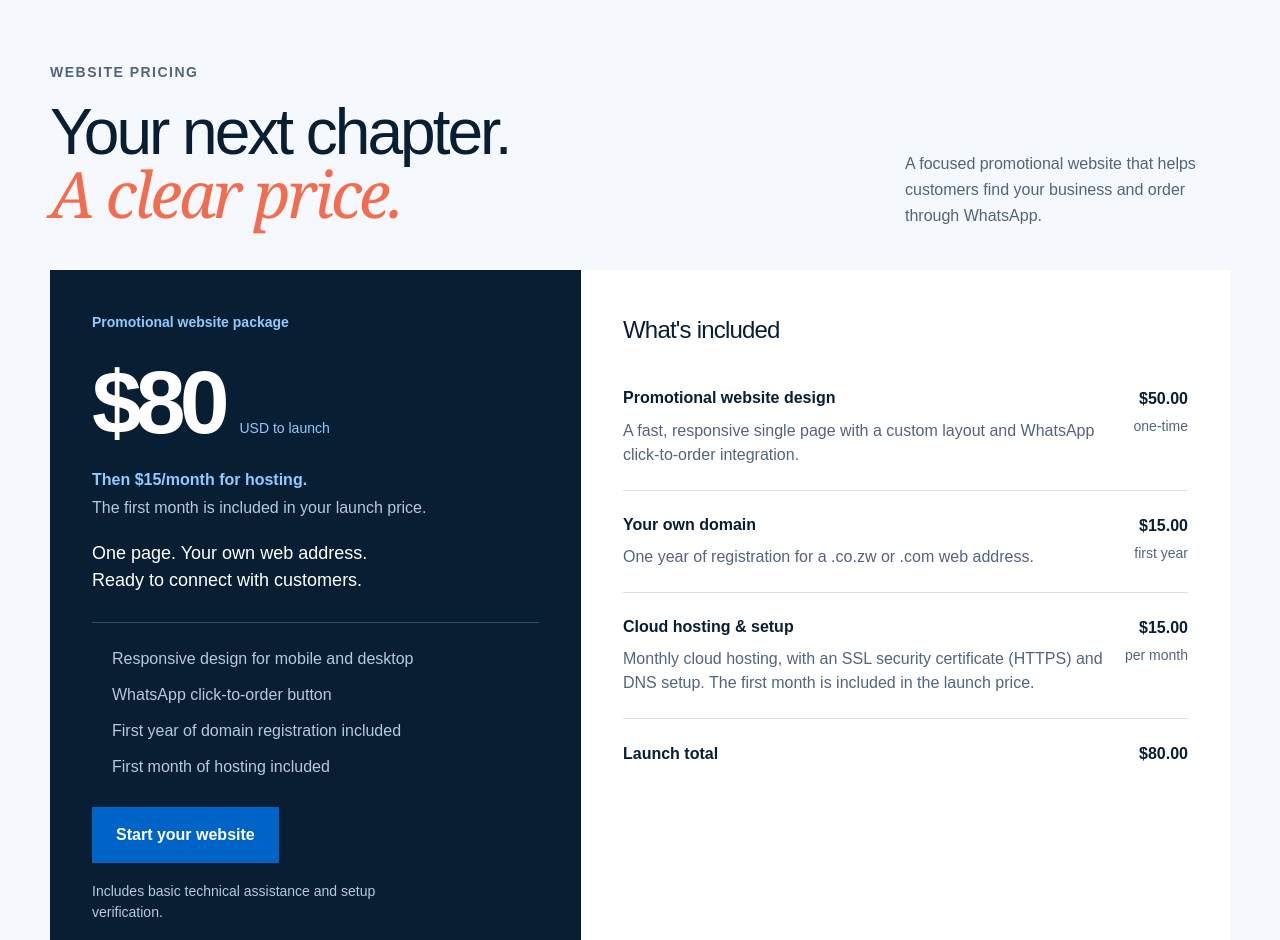
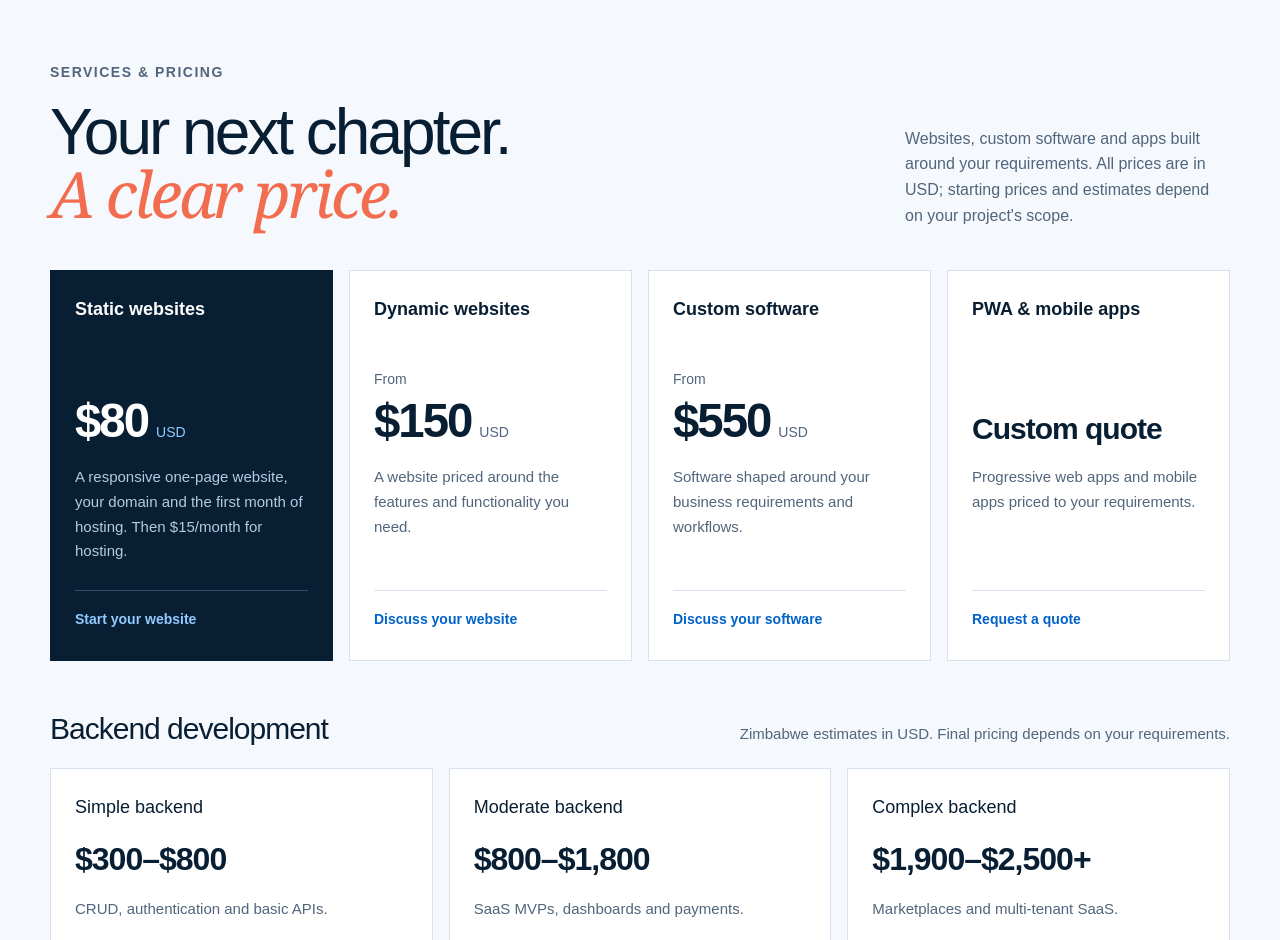
Before and after one commit to endlessCoder01/sleek_engineers_site, a Next.js app: page / in a window 1280 px wide. Shown: the part 1860-2800 px from the top of the page. Built offline with nearby package versions, Linux system fonts and the light colour scheme.

Commit message:
added prices

```diff
--- a/app/components/WebsitePricing.module.css
+++ b/app/components/WebsitePricing.module.css
@@ -299,3 +299,157 @@
   .paymentHeading { align-items: start; flex-direction: column; gap: 10px; }
   .stages { gap: 24px; }
 }
+
+.serviceGrid {
+  display: grid;
+  gap: 16px;
+  grid-template-columns: repeat(4, minmax(0, 1fr));
+}
+
+.serviceCard {
+  background: var(--white);
+  border: 1px solid var(--line);
+  display: flex;
+  flex-direction: column;
+  min-width: 0;
+  padding: 26px 24px;
+}
+
+.serviceCardFeatured {
+  background: var(--ink);
+  border-color: var(--ink);
+  color: var(--white);
+}
+
+.serviceName {
+  font-size: 1.125rem;
+  font-weight: 700;
+  line-height: 1.4;
+  min-height: 50px;
+}
+
+.servicePrice {
+  align-content: end;
+  align-items: baseline;
+  display: flex;
+  flex-wrap: wrap;
+  gap: 5px 8px;
+  min-height: 86px;
+  margin: 14px 0 18px;
+}
+
+.servicePrice strong {
+  font-size: clamp(36px, 3.7vw, 52px);
+  letter-spacing: -2px;
+  line-height: 1.1;
+}
+
+.pricePrefix {
+  color: var(--muted);
+  flex-basis: 100%;
+  font-size: .875rem;
+}
+
+.currency {
+  color: var(--muted);
+  font-size: .875rem;
+}
+
+.servicePrice.quotePrice strong {
+  font-size: 30px;
+  letter-spacing: -1px;
+  line-height: 1.2;
+}
+
+.serviceDescription {
+  color: var(--muted);
+  font-size: .9375rem;
+  line-height: 1.65;
+  margin-bottom: 26px;
+}
+
+.serviceCta {
+  align-items: center;
+  border-top: 1px solid var(--line);
+  color: var(--brand-strong);
+  display: flex;
+  font-size: .875rem;
+  font-weight: 700;
+  min-height: 44px;
+  margin-top: auto;
+  padding-top: 14px;
+}
+
+.serviceCta:hover { color: var(--ink); }
+.serviceCta:focus-visible, .packageSummary:focus-visible {
+  outline: 3px solid var(--brand);
+  outline-offset: 5px;
+}
+.serviceCardFeatured .serviceDescription { color: var(--muted-on-dark); }
+.serviceCardFeatured .currency, .serviceCardFeatured .pricePrefix { color: var(--brand-light); }
+.serviceCardFeatured .serviceCta { border-color: var(--line-on-dark); color: var(--brand-light); }
+.serviceCardFeatured .serviceCta:hover { color: var(--white); }
+
+.backendSection { margin-top: 48px; }
+.backendHeading {
+  align-items: baseline;
+  display: flex;
+  flex-wrap: wrap;
+  gap: 12px 24px;
+  justify-content: space-between;
+  margin-bottom: 20px;
+}
+.backendHeading h3 {
+  font-size: clamp(24px, 3vw, 30px);
+  letter-spacing: -1px;
+  line-height: 1.3;
+}
+.backendIntro { color: var(--muted); font-size: .9375rem; line-height: 1.6; }
+.backendGrid { display: grid; gap: 16px; grid-template-columns: repeat(3, minmax(0, 1fr)); }
+.backendCard { background: var(--white); border: 1px solid var(--line); min-width: 0; padding: 26px 24px; }
+.backendCard h4 { font-size: 1.125rem; line-height: 1.4; margin: 0; }
+.backendCard p { color: var(--muted); font-size: .9375rem; line-height: 1.6; }
+.backendCard .backendPrice {
+  color: var(--ink);
+  font-size: clamp(25px, 2.6vw, 32px);
+  font-variant-numeric: tabular-nums;
+  font-weight: 700;
+  letter-spacing: -1px;
+  margin: 14px 0 12px;
+}
+
+.packageDetails { background: var(--white); border: 1px solid var(--line); margin-top: 36px; }
+.packageSummary {
+  align-items: center;
+  cursor: pointer;
+  display: flex;
+  gap: 24px;
+  justify-content: space-between;
+  font-size: 1rem;
+  font-weight: 700;
+  line-height: 1.5;
+  list-style: none;
+  padding: 22px 24px;
+}
+.packageSummary::-webkit-details-marker { display: none; }
+.packageSummary::after { content: "+"; color: var(--brand-strong); flex-shrink: 0; font-size: 28px; font-weight: 400; }
+.packageDetails[open] .packageSummary { border-bottom: 1px solid var(--line); }
+.packageDetails[open] .packageSummary::after { content: "−"; }
+.packageDetailsBody { padding: 24px; }
+
+@media (max-width: 1100px) {
+  .serviceGrid { grid-template-columns: repeat(2, minmax(0, 1fr)); }
+  .serviceName { min-height: 0; }
+}
+
+@media (max-width: 760px) {
+  .serviceGrid, .backendGrid { grid-template-columns: 1fr; }
+  .serviceCard, .backendCard { padding: 24px; }
+  .servicePrice { margin-top: 12px; min-height: 68px; }
+  .servicePrice strong { font-size: 44px; }
+  .servicePrice.quotePrice strong { font-size: 30px; }
+  .backendSection { margin-top: 36px; }
+  .packageSummary { gap: 16px; padding: 18px 20px; }
+  .packageDetailsBody { padding: 16px; }
+  .packageDetailsBody .offer, .packageDetailsBody .breakdown { padding: 24px 18px; }
+}
--- a/app/components/WebsitePricing.tsx
+++ b/app/components/WebsitePricing.tsx
@@ -5,7 +5,7 @@ const monthlyHostingPrice = 15;
 
 const items = [
   {
-    name: "Promotional website design",
+    name: "Static website design",
     description:
       "A fast, responsive single page with a custom layout and WhatsApp click-to-order integration.",
     price: 50,
@@ -27,6 +27,24 @@ const items = [
 ];
 
 const total = items.reduce((sum, item) => sum + item.price, 0);
+
+const backendEstimates = [
+  {
+    name: "Simple backend",
+    price: "$300–$800",
+    description: "CRUD, authentication and basic APIs.",
+  },
+  {
+    name: "Moderate backend",
+    price: "$800–$1,800",
+    description: "SaaS MVPs, dashboards and payments.",
+  },
+  {
+    name: "Complex backend",
+    price: "$1,900–$2,500+",
+    description: "Marketplaces and multi-tenant SaaS.",
+  },
+];
 
 const stages = [
   {
@@ -58,18 +76,85 @@ export default function WebsitePricing() {
     >
       <div className={styles.heading}>
         <div>
-          <p className={styles.kicker}>Website pricing</p>
+          <p className={styles.kicker}>Services &amp; pricing</p>
           <h2 id="pricing-title">Your next chapter.<br /><em>A clear price.</em></h2>
         </div>
         <p className={styles.intro}>
-          A focused promotional website that helps customers find your business
-          and order through WhatsApp.
+          Websites, custom software and apps built around your requirements.
+          All prices are in USD; starting prices and estimates depend on your project&apos;s scope.
         </p>
       </div>
 
+      <div className={styles.serviceGrid}>
+        <article className={`${styles.serviceCard} ${styles.serviceCardFeatured}`}>
+          <h3 className={styles.serviceName}>Static websites</h3>
+          <p className={styles.servicePrice}>
+            <strong>${total}</strong><span className={styles.currency}>USD</span>
+          </p>
+          <p className={styles.serviceDescription}>
+            A responsive one-page website, your domain and the first month of hosting.
+            Then ${monthlyHostingPrice}/month for hosting.
+          </p>
+          <Link className={styles.serviceCta} href="/contact">Start your website</Link>
+        </article>
+        <article className={styles.serviceCard}>
+          <h3 className={styles.serviceName}>Dynamic websites</h3>
+          <p className={styles.servicePrice}>
+            <span className={styles.pricePrefix}>From</span>
+            <strong>$150</strong><span className={styles.currency}>USD</span>
+          </p>
+          <p className={styles.serviceDescription}>
+            A website priced around the features and functionality you need.
+          </p>
+          <Link className={styles.serviceCta} href="/contact">Discuss your website</Link>
+        </article>
+        <article className={styles.serviceCard}>
+          <h3 className={styles.serviceName}>Custom software</h3>
+          <p className={styles.servicePrice}>
+            <span className={styles.pricePrefix}>From</span>
+            <strong>$550</strong><span className={styles.currency}>USD</span>
+          </p>
+          <p className={styles.serviceDescription}>
+            Software shaped around your business requirements and workflows.
+          </p>
+          <Link className={styles.serviceCta} href="/contact">Discuss your software</Link>
+        </article>
+        <article className={styles.serviceCard}>
+          <h3 className={styles.serviceName}>PWA &amp; mobile apps</h3>
+          <p className={`${styles.servicePrice} ${styles.quotePrice}`}>
+            <strong>Custom quote</strong>
+          </p>
+          <p className={styles.serviceDescription}>
+            Progressive web apps and mobile apps priced to your requirements.
+          </p>
+          <Link className={styles.serviceCta} href="/contact">Request a quote</Link>
+        </article>
+      </div>
+
+      <section className={styles.backendSection} aria-labelledby="backend-pricing-title">
+        <div className={styles.backendHeading}>
+          <h3 id="backend-pricing-title">Backend development</h3>
+          <p className={styles.backendIntro}>
+            Zimbabwe estimates in USD. Final pricing depends on your requirements.
+          </p>
+        </div>
+        <div className={styles.backendGrid}>
+          {backendEstimates.map((backend) => (
+            <article className={styles.backendCard} key={backend.name}>
+              <h4>{backend.name}</h4>
+              <p className={styles.backendPrice}>{backend.price}</p>
+              <p>{backend.description}</p>
+            </article>
+          ))}
+        </div>
+      </section>
+
+      <details className={styles.packageDetails}>
+        <summary className={styles.packageSummary}>Static website package: what&apos;s included</summary>
+        <div className={styles.packageDetailsBody}>
           <div className={styles.package}>
             <div className={styles.offer}>
-          <p className={styles.offerLabel}>Promotional website package</p>
+              <p className={styles.offerLabel}>Static website package</p>
               <p className={styles.price}><strong>${total}</strong><span>USD to launch</span></p>
               <p className={styles.billingNote}>
                 <strong>Then ${monthlyHostingPrice}/month for hosting.</strong>
@@ -93,7 +178,7 @@ export default function WebsitePricing() {
             <div className={styles.breakdown}>
               <h3>What&apos;s included</h3>
               <table className={styles.table}>
-            <caption className={styles.visuallyHidden}>Launch package costs and billing periods in US dollars</caption>
+                <caption className={styles.visuallyHidden}>Static website launch package costs and billing periods in US dollars</caption>
                 <thead className={styles.visuallyHidden}>
                   <tr><th scope="col">Item</th><th scope="col">Price (USD)</th></tr>
                 </thead>
@@ -119,7 +204,7 @@ export default function WebsitePricing() {
           </div>
 
           <div className={styles.paymentHeading}>
-        <h3>A simple path to launch</h3>
+            <h3>A simple path to your static website</h3>
             <p>All amounts are in USD.</p>
           </div>
           <ol className={styles.stages}>
@@ -136,6 +221,8 @@ export default function WebsitePricing() {
           <p className={styles.paymentMethods}>
             <strong>Accepted payments</strong> USD cash, EcoCash, InnBucks or Mukuru.
           </p>
+        </div>
+      </details>
     </section>
   );
 }
--- a/app/page.tsx
+++ b/app/page.tsx
@@ -1,3 +1,4 @@
+import Link from "next/link";
 import ProjectFit from "./components/ProjectFit";
 import WebsitePricing from "./components/WebsitePricing";
 import BrandLogo from "./components/BrandLogo";
@@ -133,7 +134,7 @@ export default function Home() {
               Tell us what you&apos;re building <ArrowUpRight />
             </a>
             <a className="text-link" href="#pricing">
-              View website pricing
+              View pricing
             </a>
           </div>
         </div>
@@ -259,7 +260,7 @@ export default function Home() {
 
       <footer className="footer section-frame">
         <div className="footer-brand">
-          <a className="brand" href="/" aria-label="Sleek Engineering home"><BrandLogo /></a>
+          <Link className="brand" href="/" aria-label="Sleek Engineering home"><BrandLogo /></Link>
           <p>Digital products with<br />purpose, from Zimbabwe.</p>
         </div>
         <div className="footer-meta">
--- a/app/services/page.tsx
+++ b/app/services/page.tsx
@@ -6,7 +6,7 @@ import { createPageMetadata } from "../lib/site";
 export const metadata = createPageMetadata({
   title: "Website & Software Development Services",
   description:
-    "Explore Sleek Engineering's US$80 website launch package with a one-year domain and the first month of hosting. Hosting is US$15/month.",
+    "Static websites for US$80, dynamic websites from US$150 and custom software from US$550. Explore backend estimates and quotes for PWAs and mobile apps.",
   path: "/services",
 });
 
```
Lines whose indentation alone changed are shown as unchanged.
